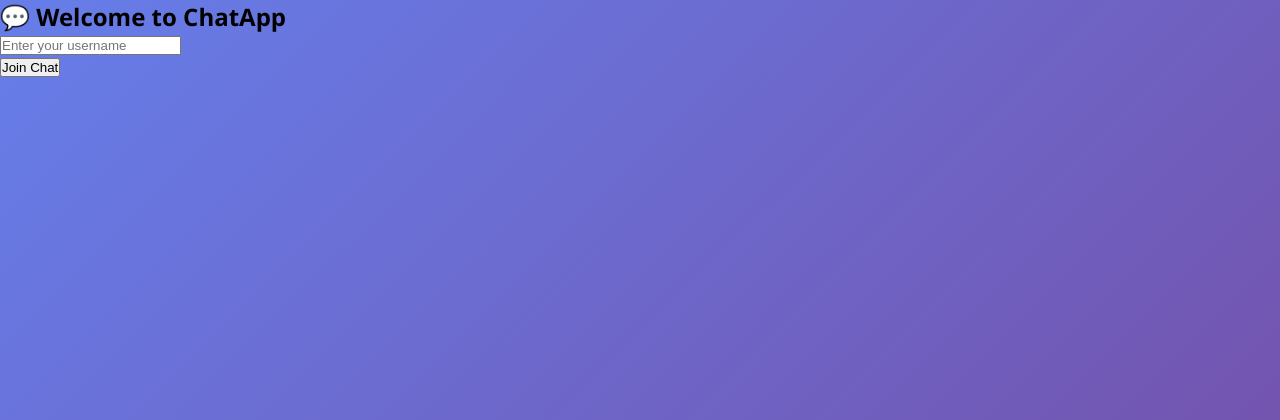
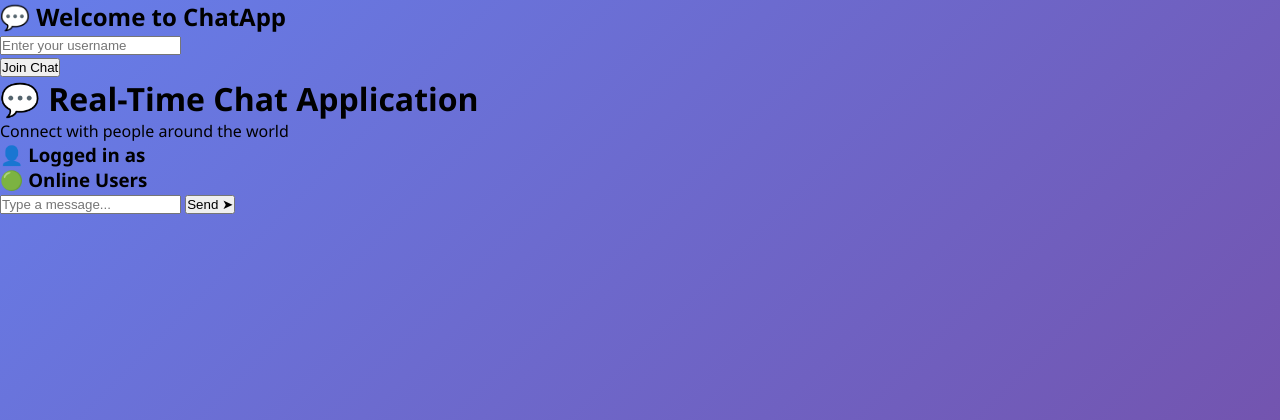
Before and after one commit to advaithProjects/chat-application, a Flask app: page / in a window 1280 px wide. Shown: the top 420 px of the page. Run offline with Flask 3, Linux system fonts and the light colour scheme; some libraries are stand-ins or nearby versions.

Commit message:
Added main Chat Container in html

```diff
--- /dev/null
+++ b/requirements.txt
@@ -0,0 +1,3 @@
+flask
+flask-socketio
+eventlet
--- a/templates/chat.html
+++ b/templates/chat.html
@@ -33,6 +33,38 @@
           <button onclick="joinChat()">Join Chat</button>
         </div>
       </div>
+      <!-- Main Chat Container -->
+      <div id="chatContainer" class="chat-container">
+        <div class="chat-header">
+          <h1>💬 Real-Time Chat Application</h1>
+          <p>Connect with people around the world</p>
+        </div>
+        <div class="main-layout">
+          <div class="sidebar">
+            <div class="user-info">
+              <h3>👤 Logged in as</h3>
+              <div class="user-name" id="currentUsername"></div>
+            </div>
+            <div class="online-users">
+              <h3>🟢 Online Users</h3>
+              <ul id="usersList"></ul>
+            </div>
+          </div>
+          <div class="chat-area">
+            <div id="messages" class="messages-container"></div>
+            <div id="typingIndicator" class="typing-indicator"></div>
+            <div class="input-area">
+              <input
+                type="text"
+                id="messageInput"
+                placeholder="Type a message..."
+                onkeypress="handleKeyPress(event)"
+              />
+              <button id="sendBtn" onclick="sendMessage()">Send ➤</button>
+            </div>
+          </div>
+        </div>
+      </div>
     </body>
   </head>
 </html>
```
Also changed, not shown: README.md.
